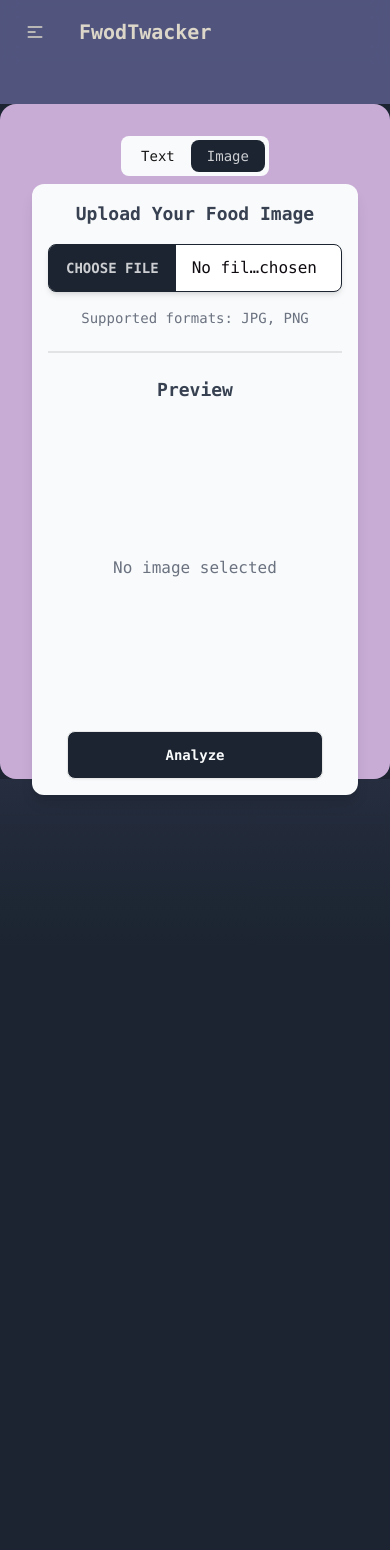
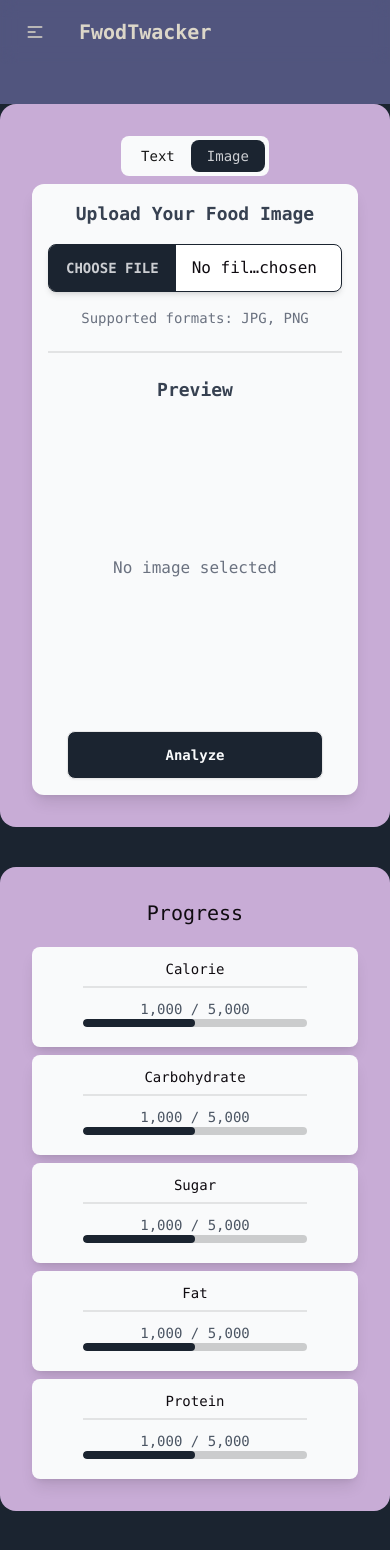
Before and after one commit to iss4gerry/nutrition-tracker-frontend, a Vue app: page / in a window 390 px wide. Shown: the top 1550 px of the page. Built offline with nearby package versions, Linux system fonts and the light colour scheme.

Commit message:
update breakpoint

```diff
--- a/src/components/Nutrition.vue
+++ b/src/components/Nutrition.vue
@@ -7,10 +7,10 @@ const totalProgress = 5000;
 </script>
 
 <template>
-  <div class="card text-neutral-content w-96 bg-gray-50 rounded-lg shadow-lg py-[-30px]">
+  <div class="card text-neutral-content w-full bg-gray-50 rounded-lg shadow-lg py-[-30px]">
     <div class="card-body items-center text-center space-y-1">
 
-      <div class="flex flex-col items-center space-x-15 w-full -mt-5 -mb-3">
+      <div class="flex flex-col items-center space-x-15 -mt-5 -mb-3">
         <p class="text-sm w-22 -mb-4">{{ name }}</p>
           <div class="divider lg:divider-vertical"></div>
         <div class="flex flex-col items-center space-x-15 w-full -mt-3">
--- a/src/views/Tracker.vue
+++ b/src/views/Tracker.vue
@@ -6,14 +6,14 @@ import Nutrition from '../components/Nutrition.vue'
 </script>
 
 <template>
-    <div class="container bg-primary mx-auto flex flex-row justify-center space-x-10 h-[80vh] mt-10">
-      <div class="card bg-neutral text-neutral-content w-[50vh]">
+    <div class="container bg-primary mx-auto flex flex-col md:flex-row justify-center space-x-0 md:space-x-10 space-y-10 md:space-y-0 mt-10">
+      <div class="card bg-neutral text-neutral-content w-full md:w-[50vh]">
         <div class="card-body items-center text-center">
           <Switcher></Switcher>
           <ImageTracker></ImageTracker>
         </div>
       </div>
-      <div class="card bg-neutral text-neutral-content w-[50vh] hidden md:block">
+      <div class="card bg-neutral text-neutral-content w-full md:w-[50vh]">
         <div class="card-body items-center text-center">
           <h1 class="text-xl mb-3">Progress</h1>
           <Nutrition name="Calorie"></Nutrition>
```
Lines whose indentation alone changed are shown as unchanged.
